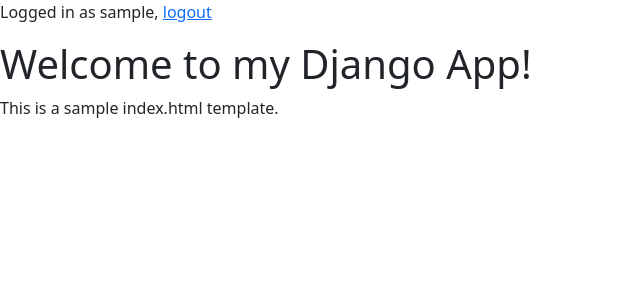
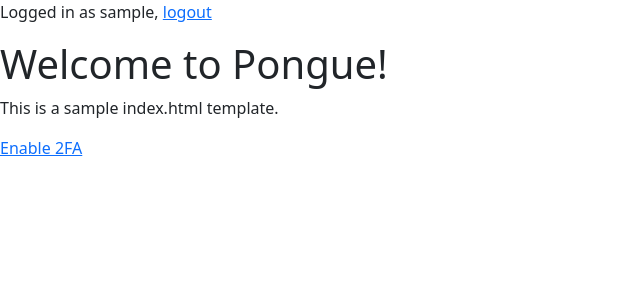
Before and after one commit to fmanzanare/ft_trascendence, a Django app: page / in a window 1280 px wide. Shown: the top 300 px of the page, without its empty margins (0-640 px from the left). Run offline with Django 4.2, Linux system fonts and the light colour scheme; the visitor is signed in with stand-in values (Sample User, id 1); parts of the project's set-up code (start-up, migrations or seed data) failed here and were passed over.

Commit message:
feat: add end of 2FA implementation

```diff
--- a/django/pongue/templates/index.html
+++ b/django/pongue/templates/index.html
@@ -1,8 +1,14 @@
 {% extends "base.html" %}
 {% block content %}
 <p>Logged in as {{user.get_username}}, <a href="{% url 'logout' %}">logout</a></p>
-<h1>Welcome to my Django App!</h1>
+<h1>Welcome to Pongue!</h1>
 <p>This is a sample index.html template.</p>
+{% if user.has_2fa %}
+	<a href="{% url 'disable2fa' %}">Disable 2FA</a>
+	<p>Configuration key: {{key}}</p>
+{% else %}
+	<a href="{% url 'enable2fa' %}">Enable 2FA</a>
+{% endif %}
 {% for message in messages %}
 	<p>{{message}}</p>
 {% endfor %}
--- a/django/pongue/templates/pass2fa.html
+++ b/django/pongue/templates/pass2fa.html
@@ -9,7 +9,6 @@
 	<br>
 	<input type="submit" value="Verify">
 </form>
-<p>Configuration key: {{key}}</p>
 {% for message in messages %}
 	<p>{{message}}</p>
 {% endfor %}
--- a/django/pongue/urls.py
+++ b/django/pongue/urls.py
@@ -8,4 +8,6 @@ urlpatterns = [
 	path("logout/", views.logout, name="logout"),
 	path("auth/", views.auth, name="auth"),
 	path("submit2fa/", views.submit2fa, name="submit2fa"),
+	path("enable2fa/", views.enable2fa, name="enable2fa"),
+	path("disable2fa/", views.disable2fa, name="disable2fa"),
 ]
--- a/django/pongue/views.py
+++ b/django/pongue/views.py
@@ -12,7 +12,9 @@ import base64, hashlib
 
 @login_required(login_url="login")
 def index(request):
-	return render(request, "index.html")
+	hashed_secret = hashlib.sha512((request.user.username + os.environ.get("OTP_SECRET")).encode("utf-8")).digest()
+	encoded_secret = base64.b32encode(hashed_secret).decode("utf-8")
+	return render(request, "index.html", {"key": encoded_secret})
 
 def register(request):
 	if request.user.is_authenticated:
@@ -69,6 +71,20 @@ def submit2fa(request):
 		return redirect("login")
 
 @login_required(login_url="login")
+def disable2fa(request):
+	user = PongueUser.objects.get(username=request.user)
+	user.has_2fa = False
+	user.save()
+	return redirect("index")
+
+@login_required(login_url="login")
+def enable2fa(request):
+	user = PongueUser.objects.get(username=request.user)
+	user.has_2fa = True
+	user.save()
+	return redirect("index")
+
+@login_required(login_url="login")
 def logout(request):
 	auth_logout(request)
 	return redirect("login")
```
